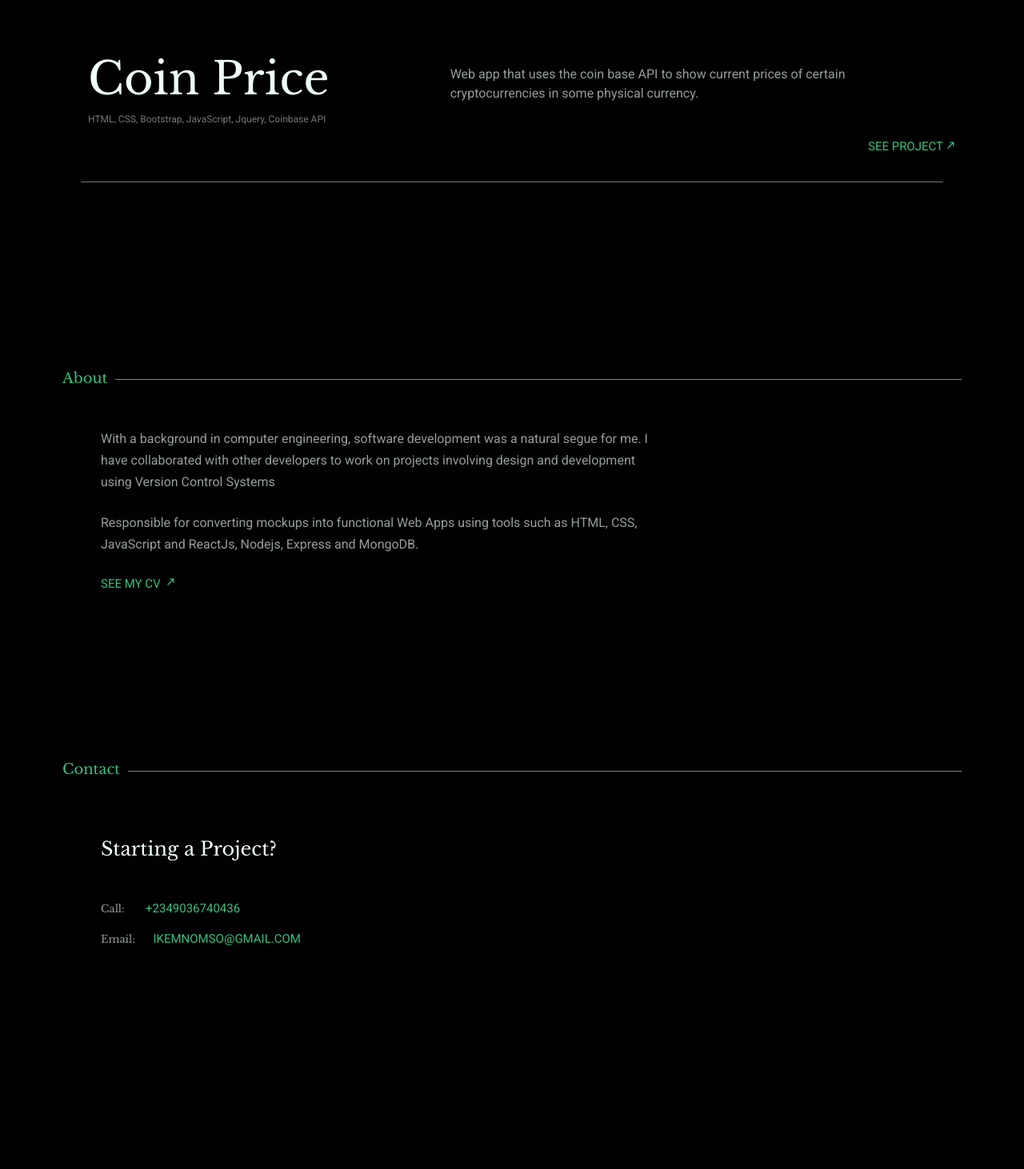
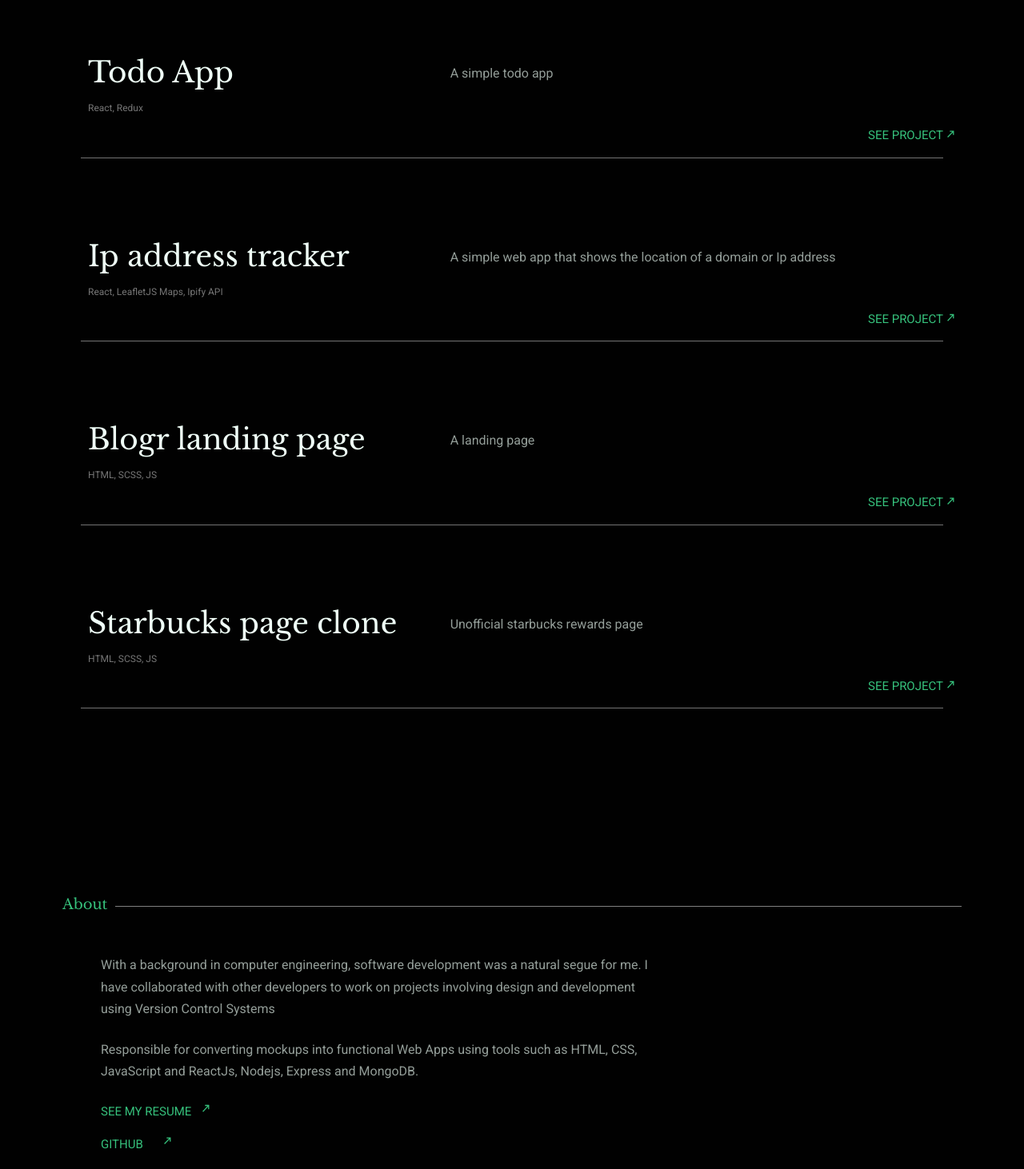
Before and after one commit to swish933/portfolio, a React (Create React App) app: page / in a window 1280 px wide. Shown: the part 768-2230 px from the top of the page at 80% size. Built offline with nearby package versions, Linux system fonts and the light colour scheme.

Commit message:
Added projects

```diff
--- a/src/components/About.js
+++ b/src/components/About.js
@@ -21,12 +21,28 @@ const About = () => {
 					</p>
 				</Col>
 				<Col xs={12} className='pl-md-5 mt-4'>
-					<p className='text-uppercase cv-link mt-2'>
-						see my cv
-						<span className='ml-1 arrow-up'>
+					<a
+						className='text-uppercase cv-link mt-2 '
+						href='https://docs.google.com/document/d/1da7OaeM_I21N72hpVS2zboO11B2lORHHVdskjIgQxOU/edit?usp=sharing'
+						target='_blank'
+						rel='noopener noreferrer'>
+						see my resume
+						<span className='ml-5 arrow-up'>
 							<Image src='/assets/button-arrow-up.svg' alt='arrow-down' />
 						</span>
-					</p>
+					</a>
+				</Col>
+				<Col xs={12} className='pl-md-5 mt-3'>
+					<a
+						className='text-uppercase cv-link mt-2 '
+						href='https://github.com/swish933'
+						target='_blank'
+						rel='noopener noreferrer'>
+						github
+						<span className='arrow-up'>
+							<Image src='/assets/button-arrow-up.svg' alt='arrow-down' />
+						</span>
+					</a>
 				</Col>
 			</Container>
 		</div>
--- a/src/components/Intro.js
+++ b/src/components/Intro.js
@@ -20,12 +20,12 @@ const Intro = () => {
 							</p>
 						</Col>
 						<Col className='pl-sm-5' xs={8} md={9}>
-							<p id='work-btn' className='ml-lg-5'>
+							<a id='work-btn' href='#work' className='ml-lg-5'>
 								SEE MY WORK
 								<span className='arrow-down'>
 									<Image src='/assets/button-arrow-down.svg' alt='arrow-down' />
 								</span>
-							</p>
+							</a>
 						</Col>
 					</Row>
 				</Container>
--- a/src/components/Project.js
+++ b/src/components/Project.js
@@ -1,34 +1,33 @@
 import React from 'react';
 import { Container, Row, Col, Image } from 'react-bootstrap';
 
-const Project = () => {
+const Project = ({ project }) => {
 	return (
 		<Container className='Project mt-5 p-3'>
 			<Row>
 				<Col xs={12} md={6} lg={5} className='pl-md-4'>
-					<div className='project-name display-4'>Coin Price</div>
+					<div className='project-name display-5'>{project.name}</div>
 					<p>
-						<sub className='project-tech'>
-							HTML, CSS, Bootstrap, JavaScript, Jquery, Coinbase API
-						</sub>
+						<sub className='project-tech'>{project.tools}</sub>
 					</p>
 				</Col>
 				<Col xs={12} md={6} lg={7}>
-					<p className='project-description pt-md-3'>
-						Web app that uses the coin base API to show current prices of
-						certain cryptocurrencies in some physical currency.
-					</p>
+					<p className='project-description pt-md-3'>{project.description}</p>
 				</Col>
 			</Row>
 
 			<Row>
 				<Col className='d-flex justify-content-md-end' xs={12}>
-					<p className='text-uppercase project-link'>
+					<a
+						className='text-uppercase project-link'
+						href={project.link}
+						target='_blank'
+						rel='noopener noreferrer'>
 						see project
 						<span className='arrow-up'>
 							<Image src='/assets/button-arrow-up.svg' alt='arrow-down' />
 						</span>
-					</p>
+					</a>
 				</Col>
 			</Row>
 
--- a/src/components/Projects.js
+++ b/src/components/Projects.js
@@ -1,6 +1,7 @@
 import React from 'react';
 import '../styles/Projects.css';
 import Works from './Project';
+import data from '../data/data';
 import { Container } from 'react-bootstrap';
 
 const Projects = () => {
@@ -8,7 +9,9 @@ const Projects = () => {
 		<div className='Projects pt-5' id='work'>
 			<Container fluid='md' className='py-3'>
 				<p className='projects-header mt-5'>Selected Projects</p>
-				<Works />
+				{data.map((project) => {
+					return <Works project={project} />;
+				})}
 			</Container>
 		</div>
 	);
--- /dev/null
+++ b/src/data/data.js
@@ -0,0 +1,29 @@
+const projectData = [
+	{
+		name: 'Todo App',
+		description: 'A simple todo app ',
+		tools: 'React, Redux',
+		link: 'https://mptodo.netlify.app/',
+	},
+	{
+		name: 'Ip address tracker',
+		description:
+			'A simple web app that shows the location of a domain or Ip address',
+		tools: 'React, LeafletJS Maps, Ipify API',
+		link: 'https://ipaddresstrackerr.netlify.app/',
+	},
+	{
+		name: 'Blogr landing page',
+		description: 'A landing page',
+		tools: 'HTML, SCSS, JS',
+		link: 'https://swish933.github.io/blogr-landing-page/',
+	},
+	{
+		name: 'Starbucks page clone',
+		description: 'Unofficial starbucks rewards page',
+		tools: 'HTML, SCSS, JS',
+		link: 'https://swish933.github.io/starbucks-page-clone/',
+	},
+];
+
+export default projectData;
--- a/src/styles/Projects.css
+++ b/src/styles/Projects.css
@@ -22,18 +22,18 @@
 
 .project-name {
 	color: #effff7;
-	font-size: 40px;
+	font-size: 36px;
 }
 
 .projects-header {
 	position: relative;
 	overflow: hidden;
-	font-size: 18px;
+	font-size: 1.1rem;
 }
 
 .project-description {
 	color: #949e99;
-	font-size: 16px;
+	font-size: 1rem;
 }
 
 .project-tech {
```
